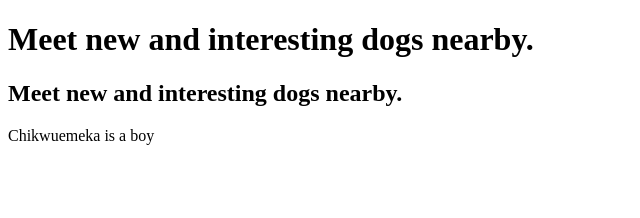
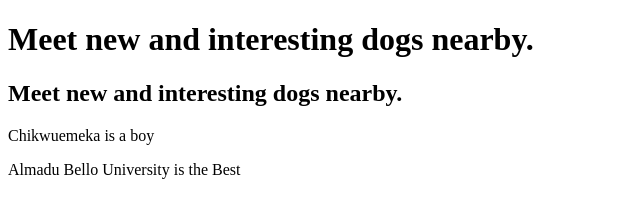
Before and after one commit to dondice419-cell/delete_me, a plain HTML site: page index.html in a window 1280 px wide. Shown: the whole page, without its empty margins (0-640 px from the left). Drawn offline with Linux system fonts and the light colour scheme.

Commit message:
Added new update

```diff
--- a/index.html
+++ b/index.html
@@ -10,5 +10,6 @@
    <h1>Meet new and interesting dogs nearby.</h1>
    <h2>Meet new and interesting dogs nearby.</h2>
    <p>Chikwuemeka is a boy</p>
+   <p>Almadu Bello University is the Best</p>
 </body>
 </html>
```
